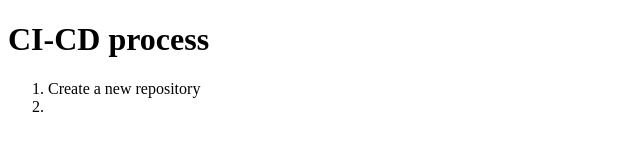
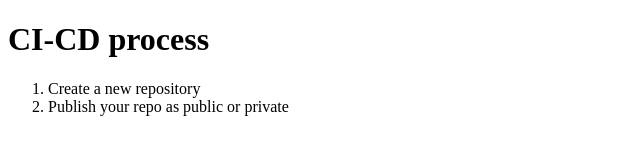
Before and after one commit to Jonidohc16v/1-raw-CICD, a plain HTML site: page index.html in a window 1280 px wide. Shown: the whole page, without its empty margins (0-640 px from the left). Drawn offline with Linux system fonts and the light colour scheme.

Commit message:
Update index.html

```diff
--- a/index.html
+++ b/index.html
@@ -11,7 +11,7 @@
 
     <ol>
         <li>Create a new repository</li>
-        <li></li>
+        <li>Publish your repo as public or private</li>
     </ol>
 </body>
 </html>
```
